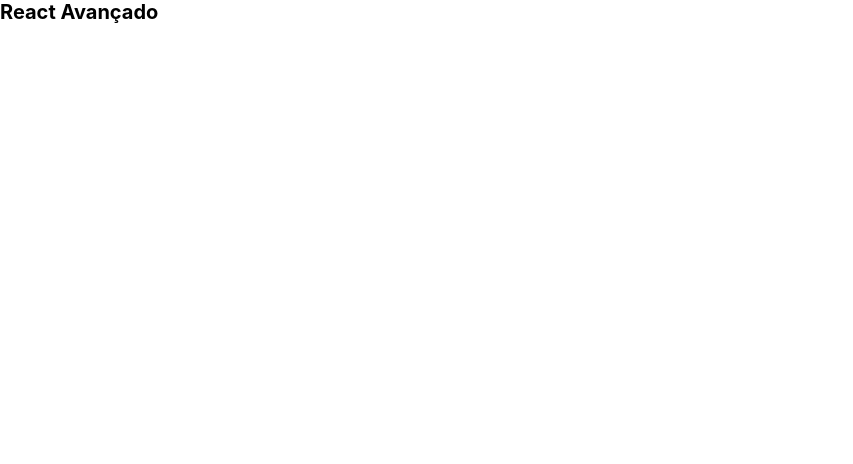
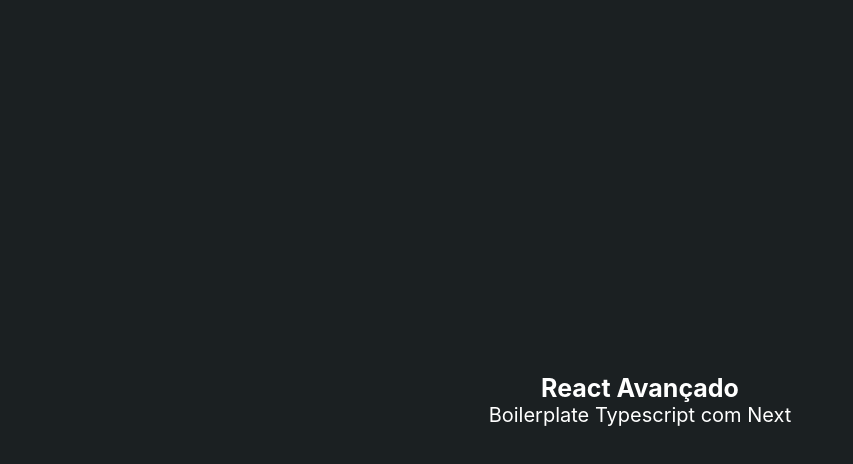
Before and after one commit to karlos-silva/boilerplate, a Next.js app: page / in a window 1280 px wide. Shown: the top 464 px of the page, without its empty margins (0-853 px from the left). Built offline with nearby package versions, Linux system fonts and the light colour scheme.

Commit message:
feat: add styles to Main and update tests

```diff
--- a/package.json
+++ b/package.json
@@ -36,6 +36,7 @@
     "eslint-plugin-react-hooks": "^4.3.0",
     "husky": "^7.0.0",
     "jest": "^27.5.1",
+    "jest-styled-components": "^7.0.8",
     "lint-staged": "^12.3.5",
     "prettier": "2.5.1",
     "typescript": "^4.6.2"
--- a/src/components/Main/index.tsx
+++ b/src/components/Main/index.tsx
@@ -1,7 +1,10 @@
+import * as S from './styles'
+
 const Main = () => (
-  <main>
-    <h1>React Avançado</h1>
-  </main>
+  <S.Wrapper>
+    <S.Title>React Avançado</S.Title>
+    <S.Description>Boilerplate Typescript com Next</S.Description>
+  </S.Wrapper>
 )
 
 export default Main
--- /dev/null
+++ b/src/components/Main/styles.ts
@@ -0,0 +1,23 @@
+import styled from 'styled-components'
+
+export const Wrapper = styled.main`
+  background-color: #1b2022;
+  color: #fff;
+  width: 100%;
+  height: 100%;
+  display: flex;
+  flex-direction: column;
+  text-align: center;
+  align-items: center;
+  justify-content: center;
+  padding: 3rem;
+`
+
+export const Title = styled.h1`
+  font-size: 2.5rem;
+`
+
+export const Description = styled.h2`
+  font-size: 2rem;
+  font-weight: 400;
+`
--- a/src/components/Main/test.tsx
+++ b/src/components/Main/test.tsx
@@ -12,4 +12,10 @@
 
     expect(container.firstChild).toMatchSnapshot()
   })
+
+  it('should render the colors correctly', () => {
+    const { container } = render(<Main />)
+
+    expect(container.firstChild).toHaveStyle({ 'background-color': '#1b2022' })
+  })
 })
```
Also changed, not shown: .jest/setup.ts, 2 other files (tests, documents, lock files or other folders).
